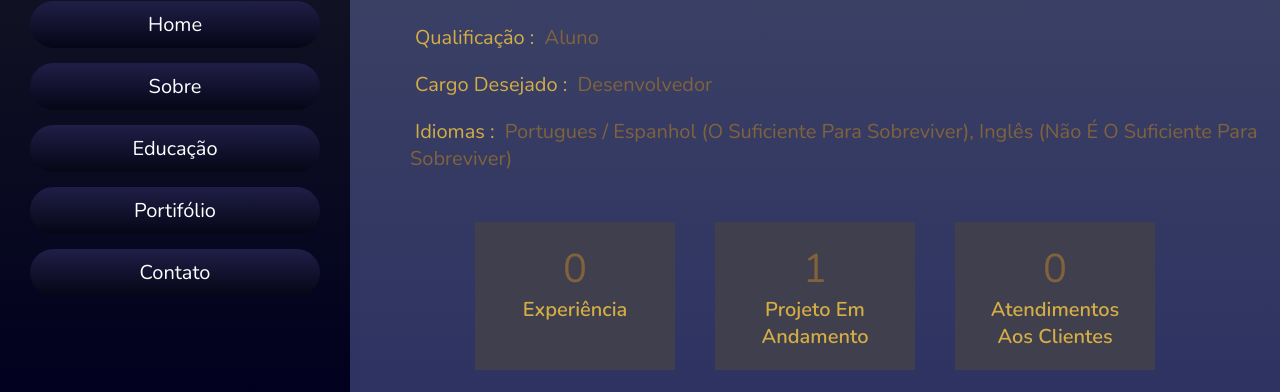
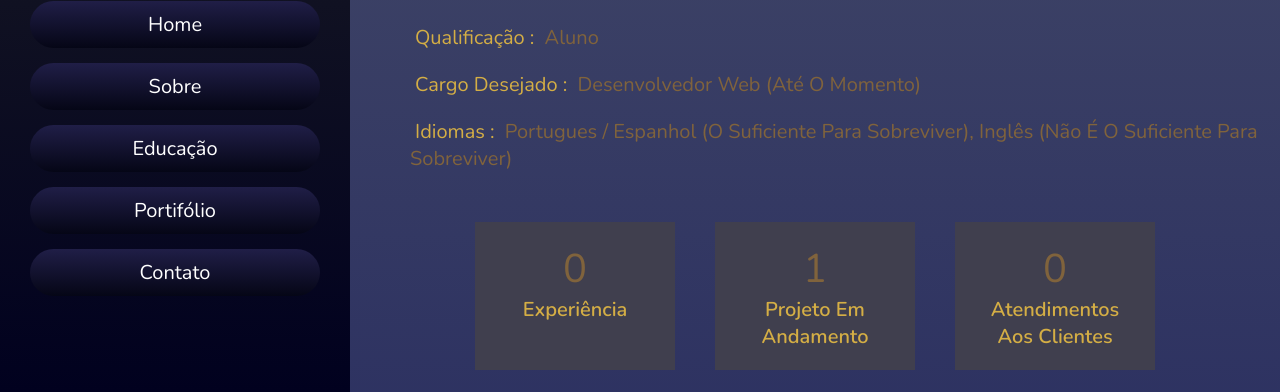
Before and after one commit to tesestando/Portifolio_Guilherme, a plain HTML site: page index.html in a window 1280 px wide. Shown: the part 408-800 px from the top of the page. Drawn offline with nearby package versions, Linux system fonts and the light colour scheme.

Commit message:
Update index.html

```diff
--- a/index.html
+++ b/index.html
@@ -50,7 +50,7 @@
             <h3> <span> Nome : </span> Guilherme da Silva Ferreira </h3>
             <h3> <span> Idade : </span> 21 </h3>
             <h3> <span> Qualificação : </span> Aluno </h3>
-            <h3> <span> Cargo Desejado : </span> Desenvolvedor </h3>
+            <h3> <span> Cargo Desejado : </span> Desenvolvedor Web (até o momento) </h3>
             <h3> <span> Idiomas : </span> Portugues / Espanhol (o suficiente para sobreviver), Inglês (não é o suficiente para sobreviver) </h3>
         </div>
         <div class="counter">
```
